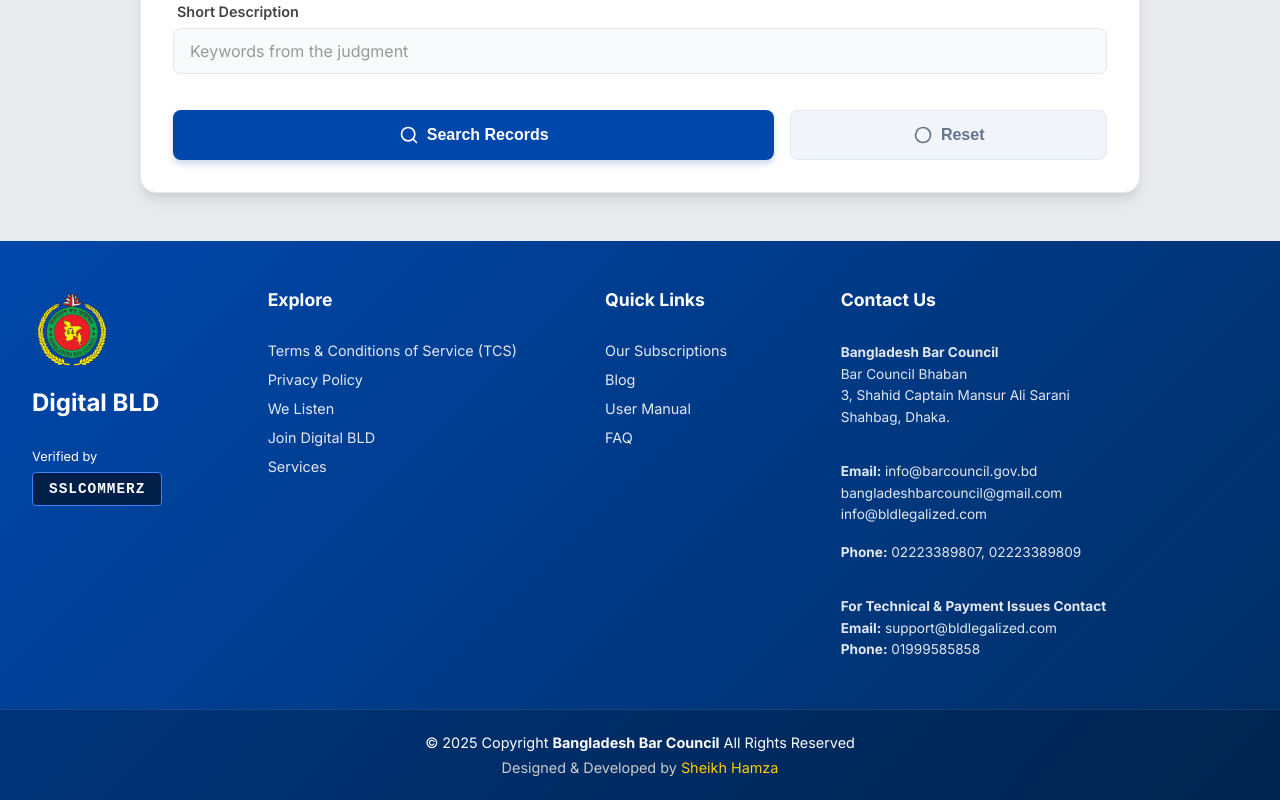
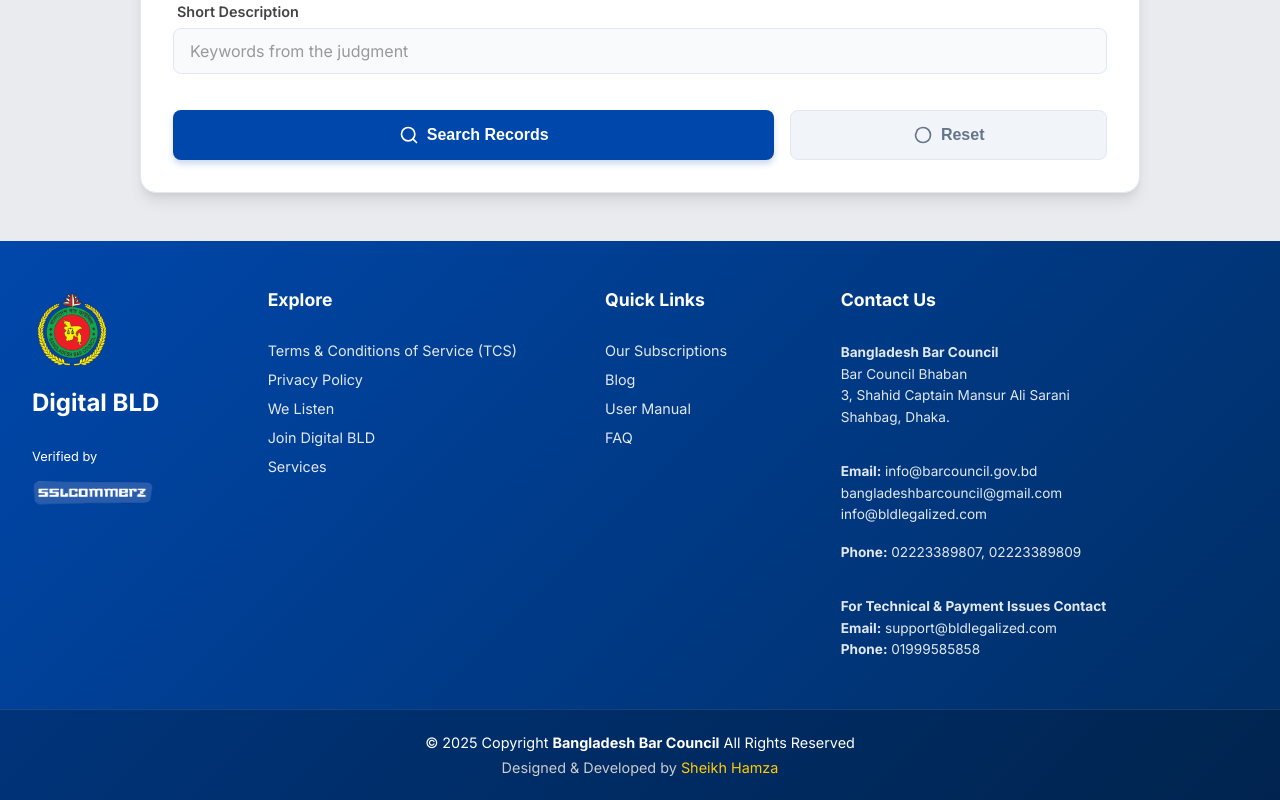
Before and after one commit to 1Sheikhhamza/case-search-app, a website: page index.html in a window 1280 px wide. Shown: the part 765-1565 px from the top of the page. Drawn offline with Linux system fonts and the light colour scheme; a script that the page names is missing.

Commit message:
Update SSL logo to image

```diff
--- a/index.html
+++ b/index.html
@@ -314,7 +314,7 @@
 
                 <div class="verified-section">
                     <p>Verified by</p>
-                    <div class="ssl-badge">SSLCOMMERZ</div>
+                    <img src="ssl-logo.png" alt="SSLCOMMERZ" class="ssl-logo-img">
                 </div>
             </div>
 
--- a/style.css
+++ b/style.css
@@ -258,15 +258,11 @@
     margin-bottom: 0.5rem;
 }
 
-.ssl-badge {
-    background: #00204a;
-    border: 1px solid #3b82f6;
-    color: white;
-    padding: 0.5rem 1rem;
+.ssl-logo-img {
+    height: 30px;
+    width: auto;
+    margin-top: 5px;
     border-radius: 4px;
-    font-weight: bold;
-    font-family: monospace;
-    letter-spacing: 1px;
 }
 
 .footer-col h4 {
```
Also changed, not shown: ssl-logo.png (added).
